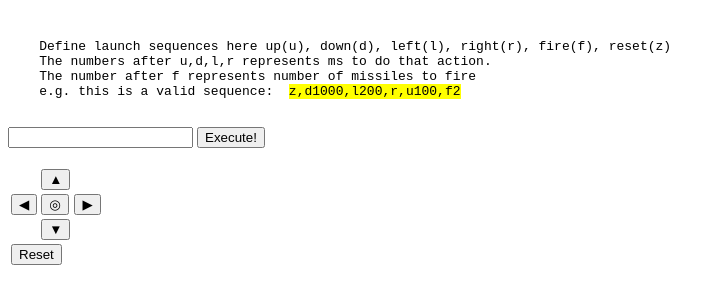
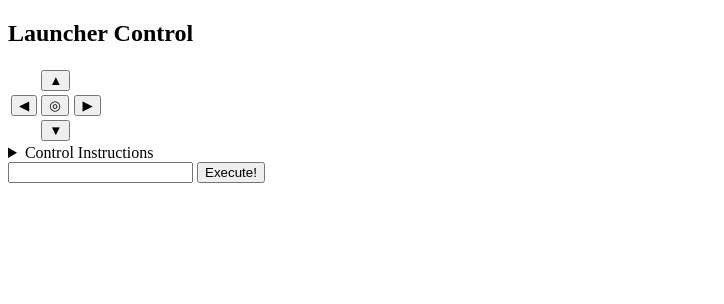
Before and after one commit to pathikrit/node-thunder-webui, a website: page public/index.html in a window 1280 px wide. Shown: the whole page, without its empty margins (0-724 px from the left). Drawn offline with nearby package versions, Linux system fonts and the light colour scheme; no server answers.

Commit message:
Minor clean up

```diff
--- a/public/index.html
+++ b/public/index.html
@@ -5,15 +5,17 @@
 <head>
 
   <script src="http://code.jquery.com/jquery-1.7.2.min.js"></script>
-  <script src="http://cdnjs.cloudflare.com/ajax/libs/underscore.js/1.3.3/underscore-min.js"></script>
+  <script
+      src="http://cdnjs.cloudflare.com/ajax/libs/underscore.js/1.3.3/underscore-min.js"></script>
   <script>
     $(function () {
       $.getJSON('/targets', function (targets) {
         _.each(_.keys(targets), function (name) {
-          $('<button>' + name + '</button>').click(function () {
-            $('#cmd').val(targets[name]);
-            $('form').submit();
-          }).appendTo('.targets');
+          $('<button>' + name + '</button>').click(
+              function () {
+                $('#cmd').val(targets[name]);
+                $('form').submit();
+              }).appendTo('.targets');
         });
       });
 
@@ -25,16 +27,17 @@
       function send(cmd, url) {
         $.ajax({
           'type': 'POST',
-          'url' : url,
+          'url': url,
           'data': {
             'cmd': cmd
           }
         });
       }
 
-      $('td > button').mousedown(function () {
-        send(this.id, 'control');
-      }).mouseup(function () {
+      $('td > button').mousedown(
+          function () {
+            send(this.id, 'control');
+          }).mouseup(function () {
             send('stop', 'control');
           });
     });
@@ -42,22 +45,10 @@
 </head>
 
 <body>
+<h2>Launcher Control</h2>
+
 <div class="targets">
 </div>
-<br/>
-
-<form>
-  <pre>
-    Define launch sequences here up(u), down(d), left(l), right(r), fire(f), reset(z)
-    The numbers after u,d,l,r represents ms to do that action.
-    The number after f represents number of missiles to fire
-    e.g. this is a valid sequence:  <mark>z,d1000,l200,r,u100,f2</mark>
-  </pre>
-  <input type="text" id="cmd"/>
-  <input type="submit" value="Execute!"/>
-</form>
-
-<br/>
 
 <table>
   <tr>
@@ -87,13 +78,22 @@
     </td>
     <td></td>
   </tr>
+</table>
 
-  <tr>
-    <td colspan="3">
-      <button id="reset">Reset</button>
-    </td>
-  </tr>
-</table>
+<form>
+  <details>
+    <summary>Control Instructions</summary>
+    <pre>
+Define launch sequences here up(u), down(d), left(l), right(r), fire(f), reset(z)
+The numbers after u,d,l,r represents ms to do that action.
+The number after f represents number of missiles to fire
+e.g. this is a valid sequence:  d1000,l200,r,u100,f2
+  </pre>
+  </details>
+
+  <input type="text" id="cmd"/>
+  <input type="submit" value="Execute!"/>
+</form>
 
 </body>
 
```
Also changed, not shown: server.js (+10 -16 lines).
